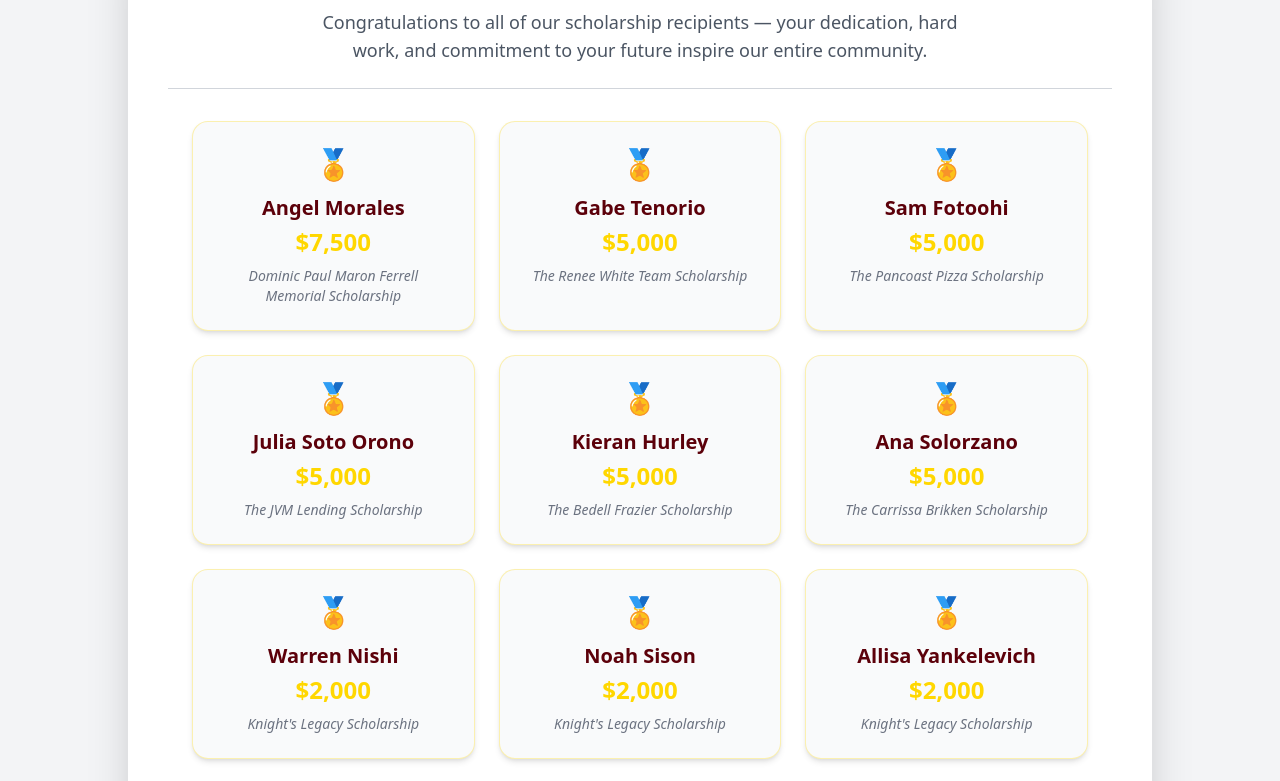
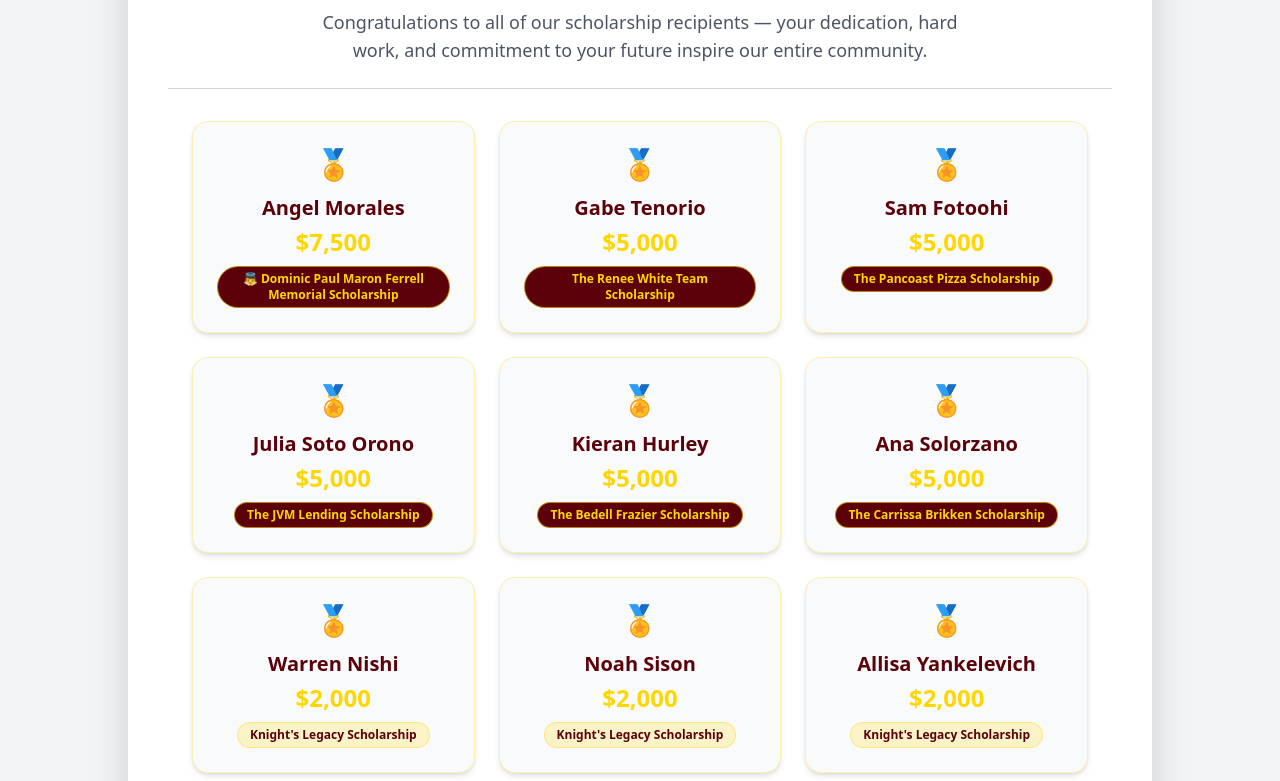
Before and after one commit to alexander-alessi/knightslegacy, a React (Vite) app: page / in a window 1280 px wide. Shown: the part 860-1641 px from the top of the page. Built offline with nearby package versions, Linux system fonts and the light colour scheme.

Commit message:
Adding callout for named scholarships

```diff
--- a/src/components/Home.jsx
+++ b/src/components/Home.jsx
@@ -159,7 +159,11 @@ const Home = ({ onNavigate }) => {
                 <div className="text-3xl mb-3">🏅</div>
                 <p className="text-xl font-bold text-llhs-maroon mb-1">{winner.name}</p>
                 <p className="text-2xl font-extrabold text-llhs-gold mb-2">{winner.amount}</p>
-                <p className="text-sm text-gray-500 italic">{winner.type}</p>
+                {parseInt(winner.amount.replace(/[$,]/g, '')) >= 5000 ? (
+                  <span className="inline-block px-3 py-1 text-xs font-bold text-llhs-gold bg-llhs-maroon rounded-full border border-llhs-gold/60">{parseInt(winner.amount.replace(/[$,]/g, '')) > 5000 ? '👼 ' : ''}{winner.type}</span>
+                ) : (
+                  <span className="inline-block px-3 py-1 text-xs font-semibold text-llhs-maroon bg-llhs-gold/20 rounded-full border border-llhs-gold/40">{winner.type}</span>
+                )}
               </div>
             ))}
           </div>
```
